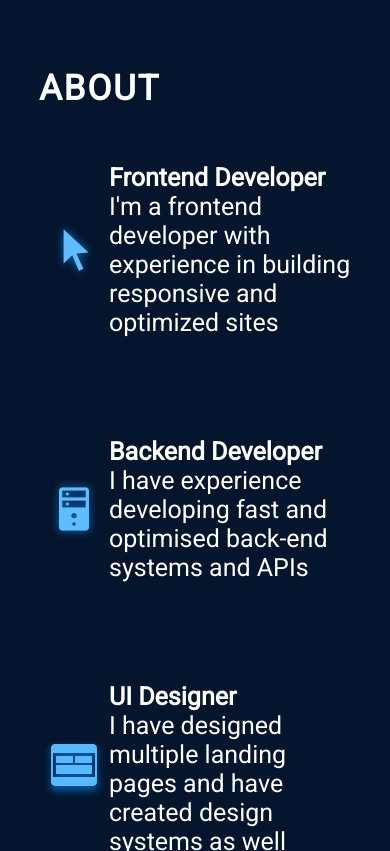
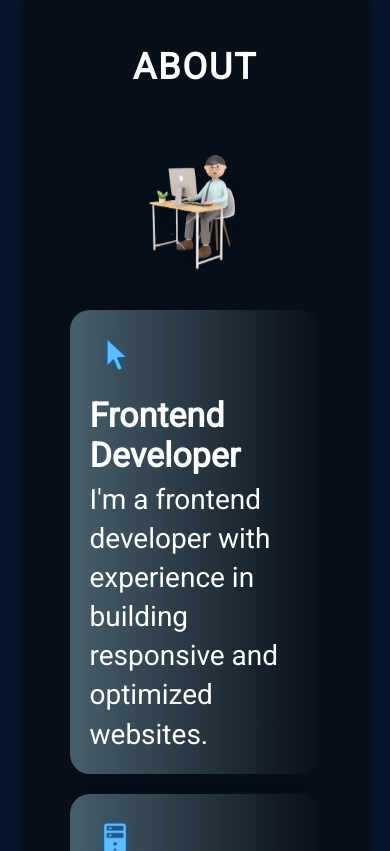
Before and after one commit to nihalkshetty2002/page, a React (Vite) app in the folder react-portfolio-main/: page / in a window 390 px wide. Shown: the part 1673-2524 px from the top of the page. Built offline with nearby package versions, Linux system fonts and the light colour scheme.

Commit message:
updated about component

```diff
--- a/react-portfolio-main/src/components/About/About.jsx
+++ b/react-portfolio-main/src/components/About/About.jsx
@@ -6,41 +6,49 @@ import { getImageUrl } from "../../utils";
 export const About = () => {
   return (
     <section className={styles.container} id="about">
+      {/* Title */}
       <h2 className={styles.title}>About</h2>
       <div className={styles.content}>
+        {/* About Image */}
         <img
           src={getImageUrl("about/hero.png")}
           alt="Me sitting with a laptop"
           className={styles.aboutImage}
         />
+        {/* About Items */}
         <ul className={styles.aboutItems}>
+          {/* Frontend Developer */}
           <li className={styles.aboutItem}>
             <img src={getImageUrl("about/cursorIcon.png")} alt="Cursor icon" />
             <div className={styles.aboutItemText}>
               <h3>Frontend Developer</h3>
               <p>
                 I'm a frontend developer with experience in building responsive
-                and optimized sites
+                and optimized websites.
               </p>
             </div>
           </li>
+
+          {/* Backend Developer */}
           <li className={styles.aboutItem}>
             <img src={getImageUrl("about/serverIcon.png")} alt="Server icon" />
             <div className={styles.aboutItemText}>
               <h3>Backend Developer</h3>
               <p>
-                I have experience developing fast and optimised back-end systems
-                and APIs
+                I have experience developing fast and efficient back-end systems
+                and APIs.
               </p>
             </div>
           </li>
+
+          {/* UI Designer */}
           <li className={styles.aboutItem}>
             <img src={getImageUrl("about/uiIcon.png")} alt="UI icon" />
             <div className={styles.aboutItemText}>
               <h3>UI Designer</h3>
               <p>
-                I have designed multiple landing pages and have created design
-                systems as well
+                I have designed multiple landing pages and created scalable
+                design systems.
               </p>
             </div>
           </li>
--- a/react-portfolio-main/src/components/About/About.module.css
+++ b/react-portfolio-main/src/components/About/About.module.css
@@ -4,33 +4,35 @@
   position: relative;
   background-color: rgba(12, 12, 12, 0.6);
   border-radius: 15px;
-  padding: 73px;
-  margin-top: 129px;
+  padding: 70px;
+  margin-top: 130px;
   z-index: 1;
   margin-left: 10%;
   margin-right: 10%;
+  box-shadow: 0 10px 30px rgba(0, 0, 0, 0.2);
 }
 
 .title {
   color: var(--color-text);
-  font-size: 35px;
+  font-size: 36px;
   font-weight: 700;
   letter-spacing: 1.75px;
   text-transform: uppercase;
+  margin-bottom: 40px;
+  text-align: center;
 }
 
 .content {
   display: flex;
   flex-direction: row;
   align-items: center;
+  gap: 50px;
 }
 
 .aboutImage {
-  width: 35%;
-  animation-name: floating;
-  animation-duration: 3s;
-  animation-iteration-count: infinite;
-  animation-timing-function: ease-in-out;
+  width: 50%;
+  animation: floating 3s ease-in-out infinite;
+  filter: drop-shadow(0 5px 15px rgba(0, 0, 0, 0.3));
 }
 
 @keyframes floating {
@@ -38,19 +40,18 @@
     transform: translate(0, 0px);
   }
   50% {
-    transform: translate(0, 50px);
+    transform: translate(0, 20px);
   }
   100% {
     transform: translate(0, -0px);
   }
 }
 
-
 .aboutItems {
   color: var(--color-text);
   display: flex;
   flex-direction: column;
-  gap: 50px;
+  gap: 30px;
 }
 
 .aboutItem {
@@ -58,52 +59,78 @@
   flex-direction: row;
   align-items: center;
   border-radius: 20px;
-  list-style: none;
   padding: 25px;
-  background-image: linear-gradient(
+  background: linear-gradient(
     90deg,
-    rgba(165, 215, 232, 0.42) 0%,
+    rgba(165, 215, 232, 0.4) 0%,
     rgba(255, 255, 255, 0) 100%
   );
-  background-size: 0 100%;
-  background-repeat: no-repeat;
-  transition: 0.4s;
+  box-shadow: 0 4px 15px rgba(0, 0, 0, 0.1);
+  transition: all 0.3s ease;
 }
 
 .aboutItem:hover {
-  background-size: 100% 100%;
+  background: linear-gradient(
+    90deg,
+    rgba(165, 215, 232, 0.7) 0%,
+    rgba(165, 215, 232, 0.2) 100%
+  );
+  transform: translateY(-5px);
+  box-shadow: 0 8px 20px rgba(0, 0, 0, 0.2);
 }
 
-.aboutItem h3 {
-  font-size: 25px;
-  font-weight: 600;
+.aboutItem img {
+  width: 50px;
+  height: 50px;
+  margin-right: 20px;
+  transition: transform 0.3s ease;
 }
 
-.aboutItem p {
-  font-size: 25px;
+.aboutItem:hover img {
+  transform: rotate(10deg) scale(1.1);
+}
+
+.aboutItemText h3 {
+  font-size: 34px;
+  font-weight: 700;
+  margin-bottom: 5px;
+}
+
+.aboutItemText p {
+  font-size: 28px;
+  font-weight: 400;
+  line-height: 1.4;
 }
 
 @media screen and (max-width: 830px) {
   .container {
-    background-color: transparent;
-    padding-left: 0;
-    padding-right: 0;
+    margin-left: 5%;
+    margin-right: 5%;
+    padding: 50px;
   }
 
   .content {
     flex-direction: column;
+    gap: 30px;
   }
 
   .aboutImage {
-    display: none;
+    width: 70%;
+    margin: 0 auto;
   }
 
   .aboutItems {
-    margin-top: 29px;
+    margin-top: 20px;
+    gap: 20px;
   }
 
   .aboutItem {
-    padding-left: 0;
-    padding-right: 0;
+    flex-direction: column;
+    align-items: flex-start;
+    padding: 20px;
+  }
+
+  .aboutItem img {
+    margin: 0 0 15px 0;
   }
 }
```
